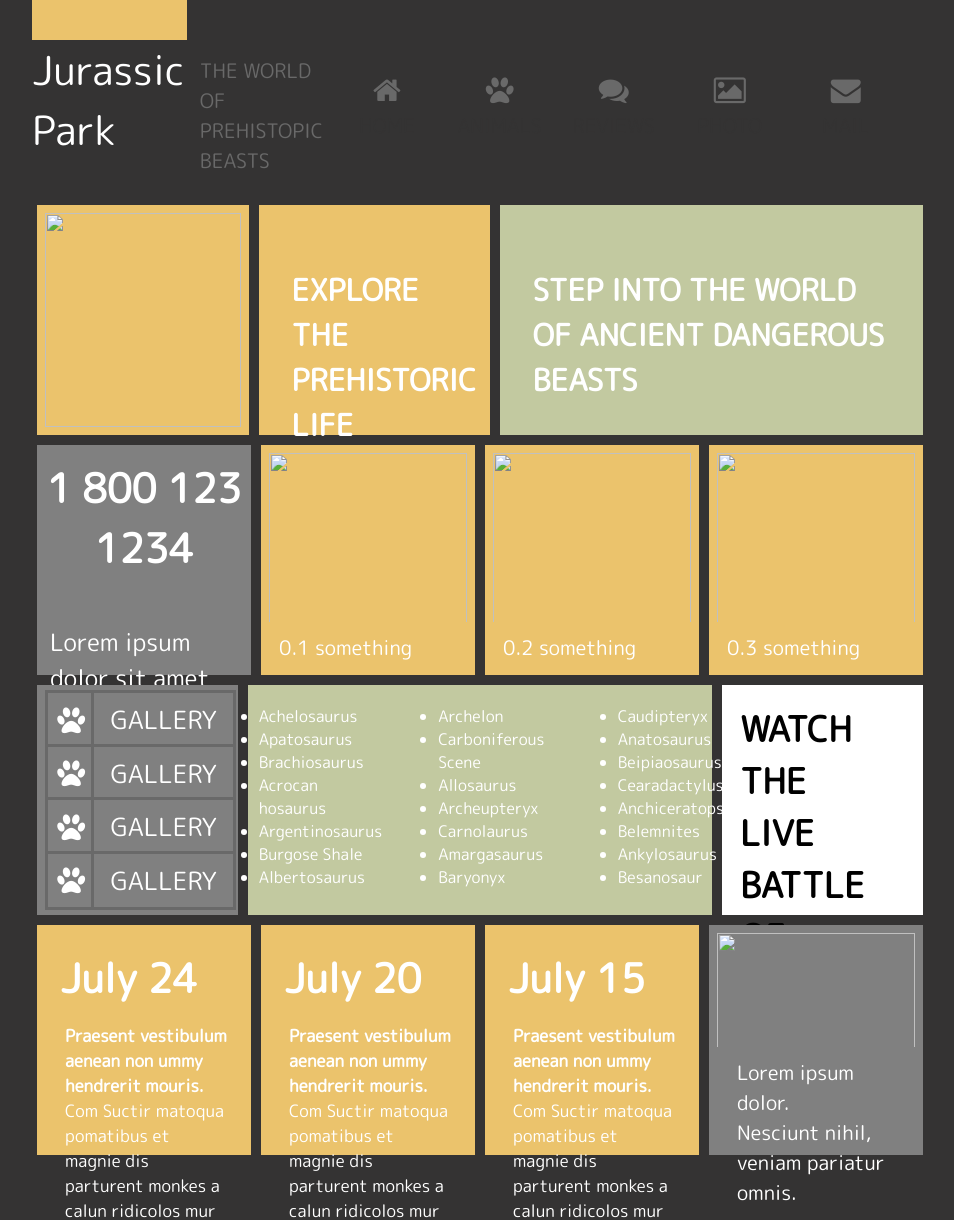
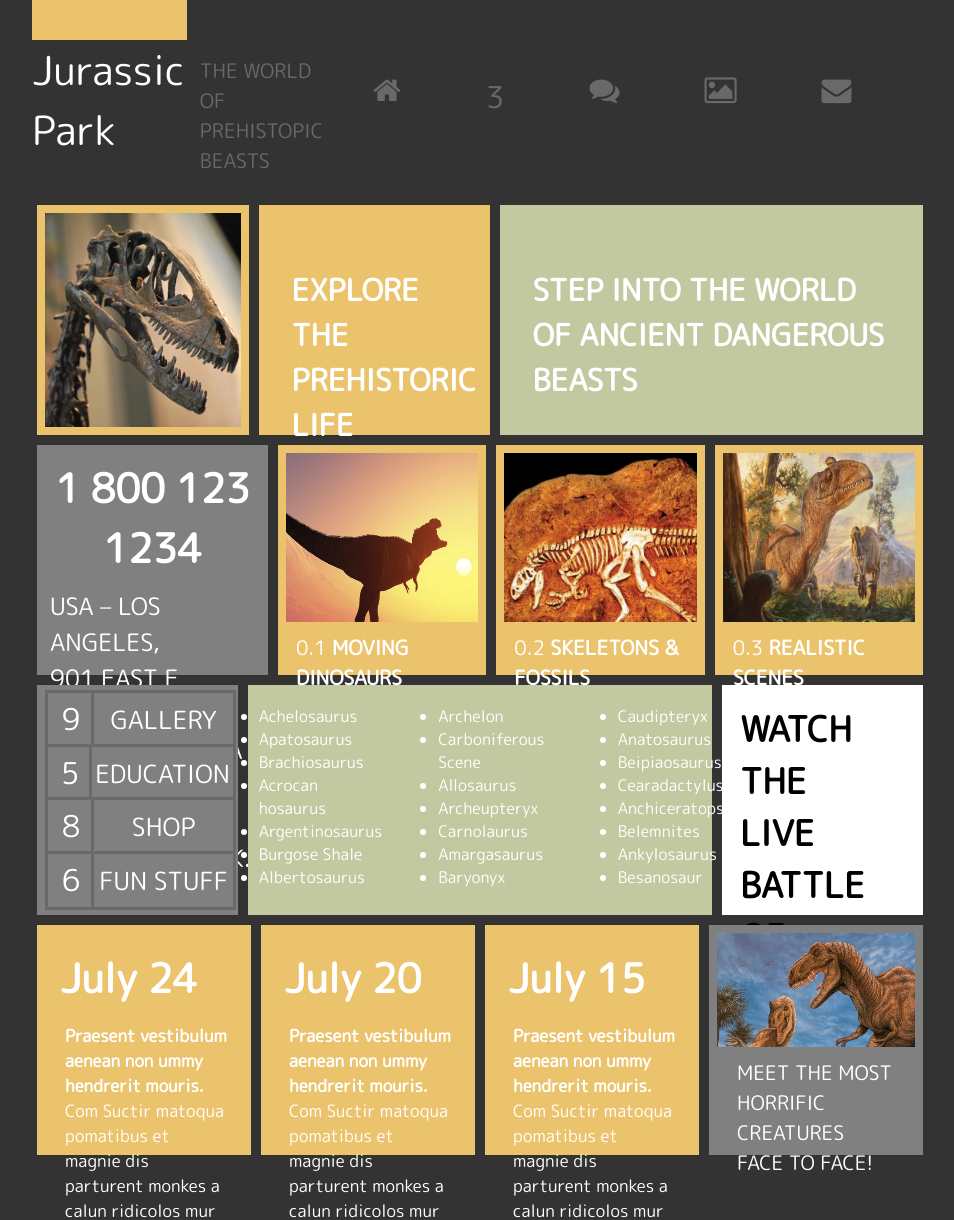
Before and after one commit to Sofi-too/Project, a plain HTML site: page index.html in a window 1280 px wide. Shown: the top 1220 px of the page, without its empty margins (160-1114 px from the left). Drawn offline with Linux system fonts and the light colour scheme.

Commit message:
Update index.html

```diff
--- a/index.html
+++ b/index.html
@@ -12,6 +12,11 @@
         <link rel="stylesheet" href="font-awesome/css/font-awesome.css">
         <!-- Устанавливаем языковую кодировку -->
         <meta charset="utf-8">
+        <script>
+            if(screen.width<=480) {
+                window.location='m-index.html'
+            }
+        </script>
     </head>
     <body>
         <!-- Верхняя часть сайта -->
@@ -32,7 +37,7 @@
                     </div>
                     <!-- Иконка животные -->
                     <div class="icon">
-                        <div class="icon-min"><i class="fa fa-paw" aria-hidden="true"></i></div>
+                        <div class="icon-min">3</i></div>
                         <div class="name">ANIMALS</div>
                     </div>
                     <!-- Иконка отзывы -->
@@ -58,7 +63,7 @@
             <!-- Первый ряд -->
             <div class="blocks">
                 <div class="one">
-                    <img src="photo/dino.jpg">
+                    <img src="photo/dino-1.jpg">
                 </div>
                 <div class="two">
                     <p><b>Explore the<br>prehistoric <br>life</b></p>
@@ -72,31 +77,31 @@
                 <div class="four">
                     <p><b>1 800 123 1234</b></p>
                     <div class="text">
-                        <p><br>Lorem ipsum dolor sit amet consectetur adipisicing elit. Delectus reiciendis non in adipisci veniam.</p>
+                        <p>USA – LOS ANGELES,<br>901 EAST E STREET,<br>WILMINGTON, CA 90744<br>E -MAIL:<br>MAIL@DEMOLINK.ORG</p>
                     </div>
                 </div>
                 <div class="five">
                     <!-- Картинка -->
-                    <img src="photo/dino.jpg">
+                    <img src="photo/dino-2.jpg">
                     <!-- Линия с текстом -->
                     <div class="bottom">
-                        <p>0.1 something</p>
+                        <p>0.1 <b>MOVING DINOSAURS</b></p>
                     </div>
                 </div>
                 <div class="six">
                     <!-- Картинка -->
-                    <img src="photo/dino.jpg">
+                    <img src="photo/dino-3.jpg">
                     <!-- Линия с текстом -->
                     <div class="bottom">
-                        <p>0.2 something</p>
+                        <p>0.2 <b>SKELETONS & FOSSILS</b></p>
                     </div>
                 </div>
                 <div class="seven">
                     <!-- Картинка -->
-                    <img src="photo/dino.jpg">
+                    <img src="photo/dino-4.jpg">
                     <!-- Линия с текстом -->
                     <div class="bottom">
-                        <p>0.3 something</p>
+                        <p>0.3 <b>REALISTIC SCENES</b></p>
                     </div>
                 </div>
             </div>
@@ -106,29 +111,29 @@
                     <!-- Линия с иконкой и названием -->
                     <div class="line">
                         <!-- Иконка -->
-                        <div class="left"><i class="fa fa-paw" aria-hidden="true"></i></div>
+                        <div class="left">9</i></div>
                         <!-- Название -->
                         <div class="right">GALLERY</div>
                     </div>
                     <!-- Линия с иконкой и названием -->
                     <div class="line">
                         <!-- Иконка -->
-                        <div class="left"><i class="fa fa-paw" aria-hidden="true"></i></div>
-                        <div class="right">GALLERY</div>
+                        <div class="left">5</i></div>
+                        <div class="right">EDUCATION</div>
                     </div>
                     <!-- Линия с иконкой и названием -->
                     <div class="line">
                         <!-- Иконка -->
-                        <div class="left"><i class="fa fa-paw" aria-hidden="true"></i></div>
+                        <div class="left">8</i></div>
                         <!-- Название -->
-                        <div class="right">GALLERY</div>
+                        <div class="right">SHOP</div>
                     </div>
                     <!-- Линия с иконкой и названием -->
                     <div class="line">
                         <!-- Иконка -->
-                        <div class="left"><i class="fa fa-paw" aria-hidden="true"></i></div>
+                        <div class="left">6</div>
                         <!-- Название -->
-                        <div class="right">GALLERY</div>
+                        <div class="right">FUN STUFF</div>
                     </div>
                 </div>
                 <div class="nine">
@@ -199,10 +204,10 @@
                 </div>
                 <div class="fourteen">
                     <!-- Картинка -->
-                    <img src="photo/dino.jpg">
+                    <img src="photo/dino-5.jpg">
                     <!-- Линия с текстом -->
                     <div class="bottom">
-                        <p>Lorem ipsum dolor.<br>Nesciunt nihil,<br>veniam pariatur omnis.</p>
+                        <p>MEET THE MOST<br>HORRIFIC CREATURES<br>FACE TO FACE!</p>
                     </div>
                 </div>
             </div>
```
